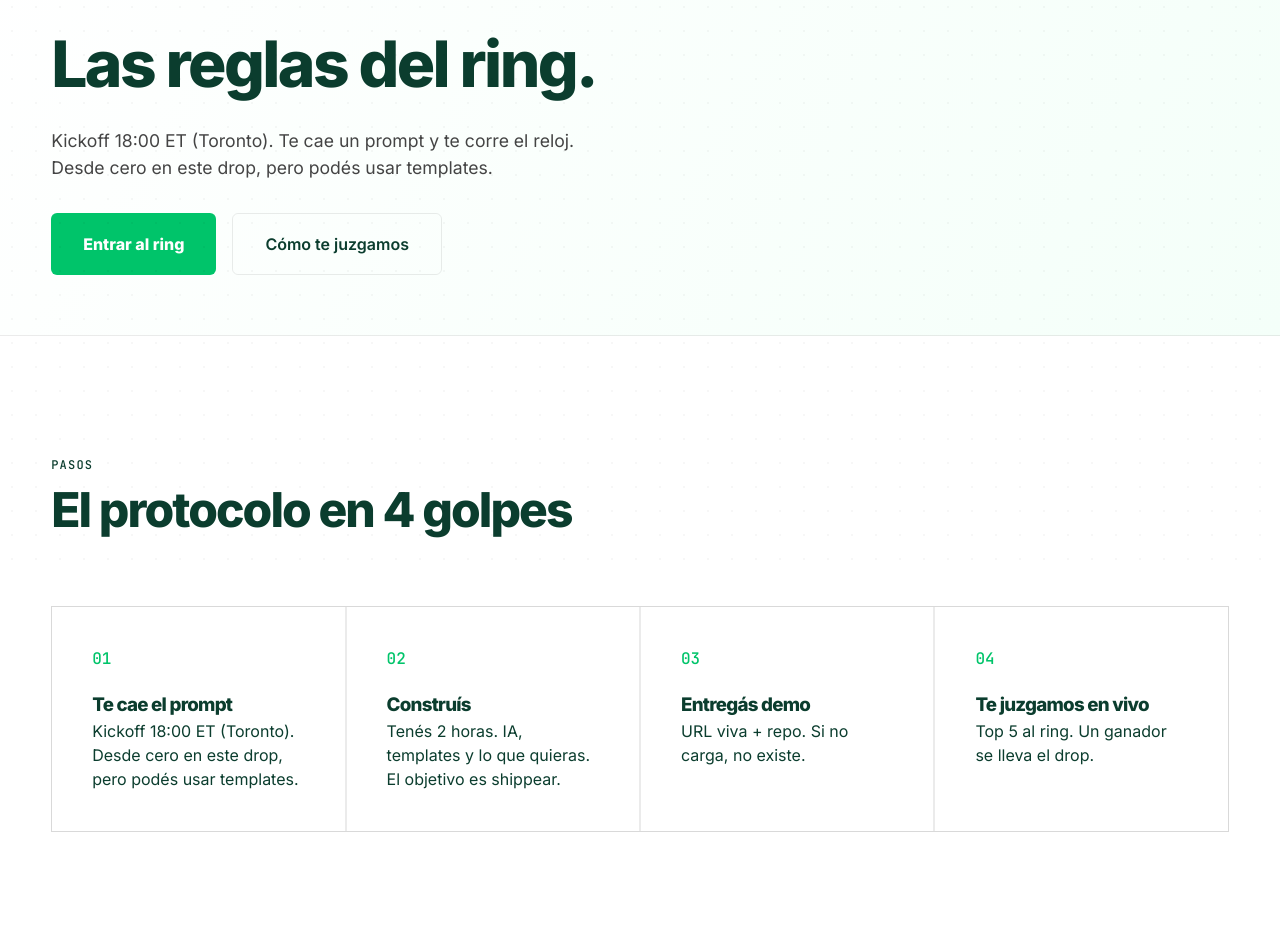
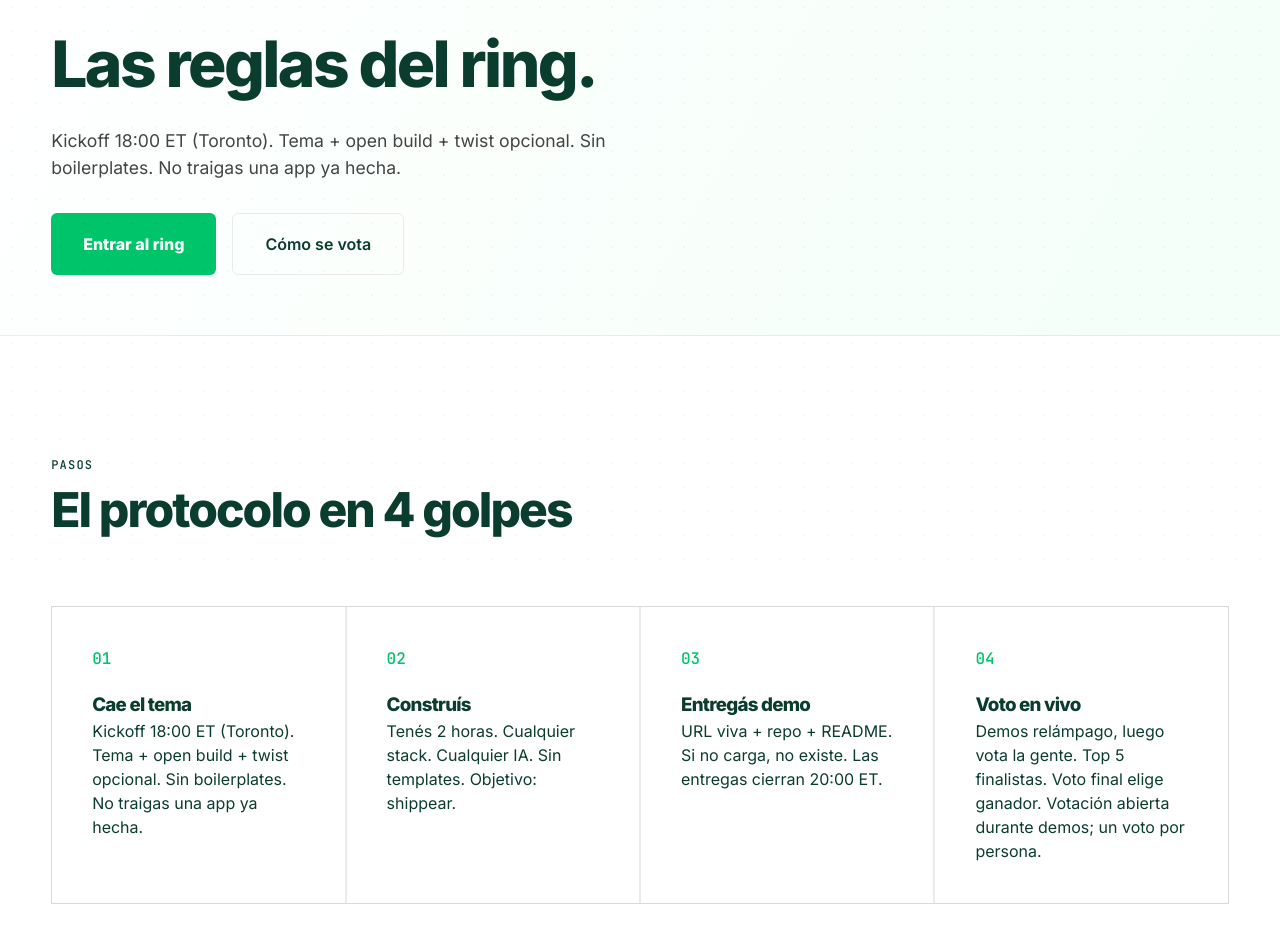
Before and after one commit to Oruga420/vibe_arena, a Next.js app: page /how in a window 1280 px wide. Shown: the part 221-1164 px from the top of the page. Built offline with nearby package versions, Linux system fonts and the light colour scheme.

Commit message:
Update protocol copy to require scratch builds

```diff
--- a/components/LanguageProvider.jsx
+++ b/components/LanguageProvider.jsx
@@ -267,9 +267,9 @@ const translations = {
             hero: {
                 tag: "El protocolo",
                 title: "Las reglas del ring.",
-                body: "Kickoff 18:00 ET (Toronto). Te cae un prompt y te corre el reloj. Desde cero en este drop, pero pod\u00e9s usar templates.",
+                body: "Kickoff 18:00 ET (Toronto). Tema + open build + twist opcional. Sin boilerplates. No traigas una app ya hecha.",
                 primary: "Entrar al ring",
-                secondary: "C\u00f3mo te juzgamos"
+                secondary: "C\u00f3mo se vota"
             },
             steps: {
                 label: "Pasos",
@@ -277,23 +277,23 @@ const translations = {
                 items: [
                     {
                         num: "01",
-                        title: "Te cae el prompt",
-                        body: "Kickoff 18:00 ET (Toronto). Desde cero en este drop, pero pod\u00e9s usar templates."
+                        title: "Cae el tema",
+                        body: "Kickoff 18:00 ET (Toronto). Tema + open build + twist opcional. Sin boilerplates. No traigas una app ya hecha."
                     },
                     {
                         num: "02",
                         title: "Constru\u00eds",
-                        body: "Ten\u00e9s 2 horas. IA, templates y lo que quieras. El objetivo es shippear."
+                        body: "Ten\u00e9s 2 horas. Cualquier stack. Cualquier IA. Sin templates. Objetivo: shippear."
                     },
                     {
                         num: "03",
                         title: "Entreg\u00e1s demo",
-                        body: "URL viva + repo. Si no carga, no existe."
+                        body: "URL viva + repo + README. Si no carga, no existe. Las entregas cierran 20:00 ET."
                     },
                     {
                         num: "04",
-                        title: "Te juzgamos en vivo",
-                        body: "Top 5 al ring. Un ganador se lleva el drop."
+                        title: "Voto en vivo",
+                        body: "Demos rel\u00e1mpago, luego vota la gente. Top 5 finalistas. Voto final elige ganador. Votaci\u00f3n abierta durante demos; un voto por persona."
                     }
                 ]
             },
@@ -782,9 +782,9 @@ const translations = {
             hero: {
                 tag: "The protocol",
                 title: "Ring rules. No detours.",
-                body: "Kickoff 18:00 ET (Toronto). A prompt hits and the clock starts. Clean slate for this drop, but templates are allowed.",
+                body: "Kickoff 18:00 ET (Toronto). Theme + open build + optional twist. No boilerplates. Start from scratch.",
                 primary: "Enter the ring",
-                secondary: "How we judge"
+                secondary: "How voting works"
             },
             steps: {
                 label: "Steps",
@@ -792,23 +792,23 @@ const translations = {
                 items: [
                     {
                         num: "01",
-                        title: "Prompt hits",
-                        body: "Kickoff 18:00 ET (Toronto). Clean slate for this drop, but templates are allowed."
+                        title: "Theme drops",
+                        body: "Kickoff 18:00 ET (Toronto). Theme + open build + optional twist. No boilerplates. Start from scratch."
                     },
                     {
                         num: "02",
                         title: "Build",
-                        body: "You get 2 hours. AI, templates, anything. The goal is shipping."
+                        body: "You get 2 hours. Any stack. Any AI. No templates. Goal is shipping."
                     },
                     {
                         num: "03",
                         title: "Ship the demo",
-                        body: "Live URL + repo. If it does not load, it does not exist."
+                        body: "Live URL + repo + README. If it does not load, it does not exist. Submissions close at 20:00 ET."
                     },
                     {
                         num: "04",
-                        title: "Live judgment",
-                        body: "Top 5 go live. One winner takes the drop."
+                        title: "Live vote",
+                        body: "Lightning demos, then the crowd votes. Top 5 finalists. Final vote picks the winner. Voting opens during demos. One vote per person."
                     }
                 ]
             },
```
